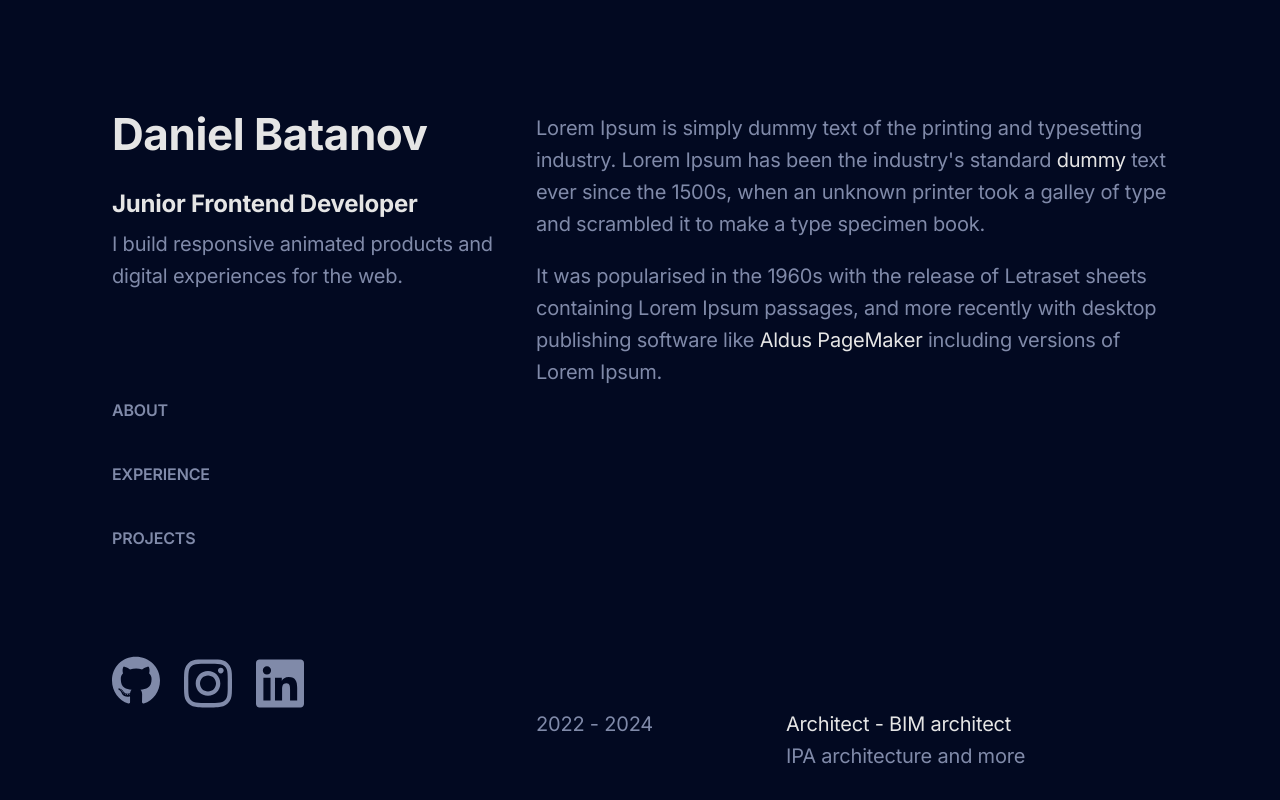
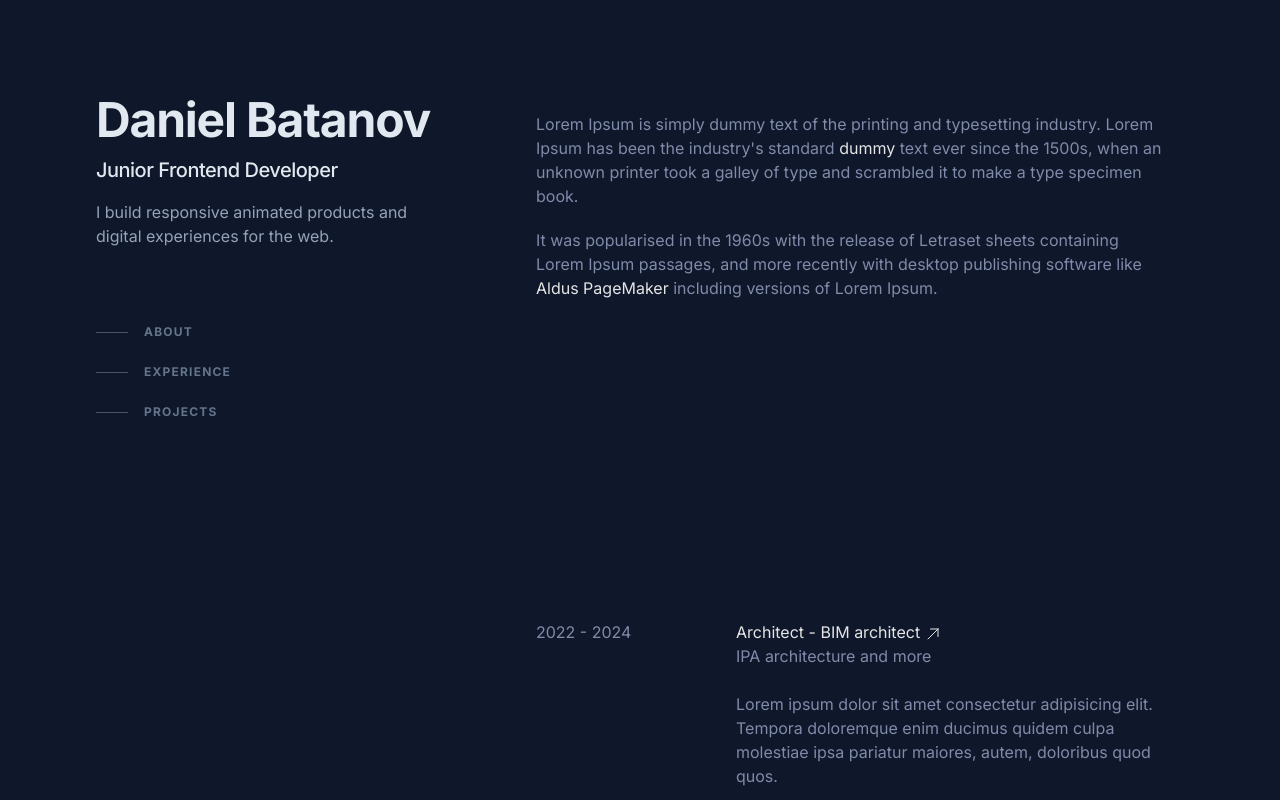
Before and after one commit to batanoffs/portfolio, a React (Vite) app: page / in a window 1280 px wide. Shown: the top 800 px of the page. Built offline with nearby package versions, Linux system fonts and the light colour scheme.

Commit message:
added more styles and improved components

```diff
--- a/src/App.tsx
+++ b/src/App.tsx
@@ -1,10 +1,9 @@
-import type { FC } from 'react'
+import type { FC, MouseEventHandler } from 'react'
 import { StickyMenu } from './components/StickyMenu'
 import { MainContent } from './components/MainContent'
-import "./index.css"
+import './index.css'
 
-interface Props {
-}
+interface Props {}
 
 interface StickyMenu {
     styles?: string
@@ -15,12 +14,41 @@ interface MainContent {
 }
 
 export const App: FC<Props> = () => {
+
+
+    const captureMouseCoordinates: MouseEventHandler<HTMLDivElement> = (e) => {
+        const x = e.clientX
+        const y = e.clientY
+        const coord = `x: ${x}, y: ${y}`
+        console.log(coord);
+    }
     return (
-        <div className={`h-dvh`}>
-            <StickyMenu styles={'flex flex-col justify-between h-dvh flex-none max-w-lg fixed pt-28 pl-28'}/>
-            <MainContent styles={'w-[1000px] absolute right-0 flex right-0 flex-col pt-28 pl-64 pr-28'}/>
+        <div className="group/spotlight relative">
+            <div onMouseMove={captureMouseCoordinates} className="pointer-events-none fixed inset-0 z-30 transition duration-300 lg:absolute h-dvh"></div>
+
+            <div className="mx-auto min-h-screen max-w-screen-xl px-6 py-12 font-sans md:px-12 md:py-20 lg:px-24 lg:py-0">
+                <a
+                    className="absolute left-0 top-0 block -translate-x-full
+                 rounded bg-gradient-to-br from-teal-400 via-blue-500 to-purple-600
+                  px-4 py-3 text-sm font-bold uppercase tracking-widest text-white
+                   focus-visible:translate-x-0"
+                    href="#content"
+                >
+                    Skip to Content
+                </a>
+                <div className="lg:flex lg:justify-between lg:gap-4">
+                    <StickyMenu
+                        styles={
+                            'lg:sticky lg:top-0 lg:flex lg:max-h-screen lg:w-1/2 lg:flex-col lg:justify-between lg:py-24'
+                        }
+                    />
+                    <MainContent
+                        styles={
+                            'w-[1000px] absolute right-0 flex right-0 flex-col pt-28 pl-64 pr-28'
+                        }
+                    />
+                </div>
+            </div>
         </div>
     )
 }
-
-// fixed top-0 w-full bg-white shadow-lg flex flex-col justify-between flex-none max-w-lg z-[100]
--- a/src/SocialIcons.tsx
+++ b/src/SocialIcons.tsx
@@ -6,36 +6,53 @@ interface Props {
 
 export const SocialIcons: FC<Props> = ({ styles }) => {
     return (
-        <div className={styles}>
+        <ul className={styles}>
             {[
                 'https://github.com/batanoffs',
                 'https://www.instagram.com/dabatanov/',
-                'https://www.linkedin.com/in/danielbatano/',
+                'https://www.linkedin.com/in/danielbatanov',
             ].map((link, index) => (
+                <li className='mr-5 text-xs shrink-0'>
                     <a
                         key={index}
                         href={link}
                         target="_blank"
                         rel="noreferrer"
-                    className="w-12 h-12 transition duration-300 ease-in-out"
+                        className="block hover:text-slate-200"
                     >
                         {index === 0 && (
-                        <svg className='hover:fill-cyan-500 fill-gray-blue' xmlns="http://www.w3.org/2000/svg" viewBox="0 0 496 512">
-                            <path color='currentColor' d="M165.9 397.4c0 2-2.3 3.6-5.2 3.6-3.3 .3-5.6-1.3-5.6-3.6 0-2 2.3-3.6 5.2-3.6 3-.3 5.6 1.3 5.6 3.6zm-31.1-4.5c-.7 2 1.3 4.3 4.3 4.9 2.6 1 5.6 0 6.2-2s-1.3-4.3-4.3-5.2c-2.6-.7-5.5 .3-6.2 2.3zm44.2-1.7c-2.9 .7-4.9 2.6-4.6 4.9 .3 2 2.9 3.3 5.9 2.6 2.9-.7 4.9-2.6 4.6-4.6-.3-1.9-3-3.2-5.9-2.9zM244.8 8C106.1 8 0 113.3 0 252c0 110.9 69.8 205.8 169.5 239.2 12.8 2.3 17.3-5.6 17.3-12.1 0-6.2-.3-40.4-.3-61.4 0 0-70 15-84.7-29.8 0 0-11.4-29.1-27.8-36.6 0 0-22.9-15.7 1.6-15.4 0 0 24.9 2 38.6 25.8 21.9 38.6 58.6 27.5 72.9 20.9 2.3-16 8.8-27.1 16-33.7-55.9-6.2-112.3-14.3-112.3-110.5 0-27.5 7.6-41.3 23.6-58.9-2.6-6.5-11.1-33.3 2.6-67.9 20.9-6.5 69 27 69 27 20-5.6 41.5-8.5 62.8-8.5s42.8 2.9 62.8 8.5c0 0 48.1-33.6 69-27 13.7 34.7 5.2 61.4 2.6 67.9 16 17.7 25.8 31.5 25.8 58.9 0 96.5-58.9 104.2-114.8 110.5 9.2 7.9 17 22.9 17 46.4 0 33.7-.3 75.4-.3 83.6 0 6.5 4.6 14.4 17.3 12.1C428.2 457.8 496 362.9 496 252 496 113.3 383.5 8 244.8 8zM97.2 352.9c-1.3 1-1 3.3 .7 5.2 1.6 1.6 3.9 2.3 5.2 1 1.3-1 1-3.3-.7-5.2-1.6-1.6-3.9-2.3-5.2-1zm-10.8-8.1c-.7 1.3 .3 2.9 2.3 3.9 1.6 1 3.6 .7 4.3-.7 .7-1.3-.3-2.9-2.3-3.9-2-.6-3.6-.3-4.3 .7zm32.4 35.6c-1.6 1.3-1 4.3 1.3 6.2 2.3 2.3 5.2 2.6 6.5 1 1.3-1.3 .7-4.3-1.3-6.2-2.2-2.3-5.2-2.6-6.5-1zm-11.4-14.7c-1.6 1-1.6 3.6 0 5.9 1.6 2.3 4.3 3.3 5.6 2.3 1.6-1.3 1.6-3.9 0-6.2-1.4-2.3-4-3.3-5.6-2z" />
+                            <svg
+                                className="hover:fill-cyan-500 fill-text-blue"
+                                xmlns="http://www.w3.org/2000/svg"
+                                viewBox="0 0 496 512"
+                            >
+                                <path
+                                    color="currentColor"
+                                    d="M165.9 397.4c0 2-2.3 3.6-5.2 3.6-3.3 .3-5.6-1.3-5.6-3.6 0-2 2.3-3.6 5.2-3.6 3-.3 5.6 1.3 5.6 3.6zm-31.1-4.5c-.7 2 1.3 4.3 4.3 4.9 2.6 1 5.6 0 6.2-2s-1.3-4.3-4.3-5.2c-2.6-.7-5.5 .3-6.2 2.3zm44.2-1.7c-2.9 .7-4.9 2.6-4.6 4.9 .3 2 2.9 3.3 5.9 2.6 2.9-.7 4.9-2.6 4.6-4.6-.3-1.9-3-3.2-5.9-2.9zM244.8 8C106.1 8 0 113.3 0 252c0 110.9 69.8 205.8 169.5 239.2 12.8 2.3 17.3-5.6 17.3-12.1 0-6.2-.3-40.4-.3-61.4 0 0-70 15-84.7-29.8 0 0-11.4-29.1-27.8-36.6 0 0-22.9-15.7 1.6-15.4 0 0 24.9 2 38.6 25.8 21.9 38.6 58.6 27.5 72.9 20.9 2.3-16 8.8-27.1 16-33.7-55.9-6.2-112.3-14.3-112.3-110.5 0-27.5 7.6-41.3 23.6-58.9-2.6-6.5-11.1-33.3 2.6-67.9 20.9-6.5 69 27 69 27 20-5.6 41.5-8.5 62.8-8.5s42.8 2.9 62.8 8.5c0 0 48.1-33.6 69-27 13.7 34.7 5.2 61.4 2.6 67.9 16 17.7 25.8 31.5 25.8 58.9 0 96.5-58.9 104.2-114.8 110.5 9.2 7.9 17 22.9 17 46.4 0 33.7-.3 75.4-.3 83.6 0 6.5 4.6 14.4 17.3 12.1C428.2 457.8 496 362.9 496 252 496 113.3 383.5 8 244.8 8zM97.2 352.9c-1.3 1-1 3.3 .7 5.2 1.6 1.6 3.9 2.3 5.2 1 1.3-1 1-3.3-.7-5.2-1.6-1.6-3.9-2.3-5.2-1zm-10.8-8.1c-.7 1.3 .3 2.9 2.3 3.9 1.6 1 3.6 .7 4.3-.7 .7-1.3-.3-2.9-2.3-3.9-2-.6-3.6-.3-4.3 .7zm32.4 35.6c-1.6 1.3-1 4.3 1.3 6.2 2.3 2.3 5.2 2.6 6.5 1 1.3-1.3 .7-4.3-1.3-6.2-2.2-2.3-5.2-2.6-6.5-1zm-11.4-14.7c-1.6 1-1.6 3.6 0 5.9 1.6 2.3 4.3 3.3 5.6 2.3 1.6-1.3 1.6-3.9 0-6.2-1.4-2.3-4-3.3-5.6-2z"
+                                />
                             </svg>
                         )}
                         {index === 1 && (
-                        <svg className='hover:fill-cyan-500 fill-gray-blue'  xmlns="http://www.w3.org/2000/svg" viewBox="0 0 448 512">
+                            <svg
+                                className="hover:fill-cyan-500 fill-text-blue"
+                                xmlns="http://www.w3.org/2000/svg"
+                                viewBox="0 0 448 512"
+                            >
                                 <path d="M224.1 141c-63.6 0-114.9 51.3-114.9 114.9s51.3 114.9 114.9 114.9S339 319.5 339 255.9 287.7 141 224.1 141zm0 189.6c-41.1 0-74.7-33.5-74.7-74.7s33.5-74.7 74.7-74.7 74.7 33.5 74.7 74.7-33.6 74.7-74.7 74.7zm146.4-194.3c0 14.9-12 26.8-26.8 26.8-14.9 0-26.8-12-26.8-26.8s12-26.8 26.8-26.8 26.8 12 26.8 26.8zm76.1 27.2c-1.7-35.9-9.9-67.7-36.2-93.9-26.2-26.2-58-34.4-93.9-36.2-37-2.1-147.9-2.1-184.9 0-35.8 1.7-67.6 9.9-93.9 36.1s-34.4 58-36.2 93.9c-2.1 37-2.1 147.9 0 184.9 1.7 35.9 9.9 67.7 36.2 93.9s58 34.4 93.9 36.2c37 2.1 147.9 2.1 184.9 0 35.9-1.7 67.7-9.9 93.9-36.2 26.2-26.2 34.4-58 36.2-93.9 2.1-37 2.1-147.8 0-184.8zM398.8 388c-7.8 19.6-22.9 34.7-42.6 42.6-29.5 11.7-99.5 9-132.1 9s-102.7 2.6-132.1-9c-19.6-7.8-34.7-22.9-42.6-42.6-11.7-29.5-9-99.5-9-132.1s-2.6-102.7 9-132.1c7.8-19.6 22.9-34.7 42.6-42.6 29.5-11.7 99.5-9 132.1-9s102.7-2.6 132.1 9c19.6 7.8 34.7 22.9 42.6 42.6 11.7 29.5 9 99.5 9 132.1s2.7 102.7-9 132.1z" />
                             </svg>
                         )}
                         {index === 2 && (
-                        <svg className='hover:fill-cyan-500 fill-gray-blue' xmlns="http://www.w3.org/2000/svg" viewBox="0 0 448 512">
+                            <svg
+                                className="hover:fill-cyan-500 fill-text-blue"
+                                xmlns="http://www.w3.org/2000/svg"
+                                viewBox="0 0 448 512"
+                            >
                                 <path d="M416 32H31.9C14.3 32 0 46.5 0 64.3v383.4C0 465.5 14.3 480 31.9 480H416c17.6 0 32-14.5 32-32.3V64.3c0-17.8-14.4-32.3-32-32.3zM135.4 416H69V202.2h66.5V416zm-33.2-243c-21.3 0-38.5-17.3-38.5-38.5S80.9 96 102.2 96c21.2 0 38.5 17.3 38.5 38.5 0 21.3-17.2 38.5-38.5 38.5zm282.1 243h-66.4V312c0-24.8-.5-56.7-34.5-56.7-34.6 0-39.9 27-39.9 54.9V416h-66.4V202.2h63.7v29.2h.9c8.9-16.8 30.6-34.5 62.9-34.5 67.2 0 79.7 44.3 79.7 101.9V416z" />
                             </svg>
                         )}
                     </a>
+                </li>
             ))}
-        </div>
+        </ul>
     )
 }
--- a/src/components/MainContent.tsx
+++ b/src/components/MainContent.tsx
@@ -1,5 +1,5 @@
 import { FC } from 'react'
-
+import line from '../components/assets/line.svg'
 import data from '../data.json'
 
 type Props = {
@@ -10,14 +10,14 @@ export const MainContent: FC<Props> = ({ styles }) => {
     return (
         <div className={styles}>
             <div id="about" className="mb-80">
-                <p className="text-gray-blue text-base mb-5">
+                <p className="text-text-blue text-base mb-5">
                     Lorem Ipsum is simply dummy text of the printing and typesetting industry. Lorem
                     Ipsum has been the industry's standard
                     <span className="text-white text-base"> dummy </span>
                     text ever since the 1500s, when an unknown printer took a galley of type and
                     scrambled it to make a type specimen book.
                 </p>
-                <p className="text-gray-blue text-base">
+                <p className="text-text-blue text-base">
                     It was popularised in the 1960s with the release of Letraset sheets containing
                     Lorem Ipsum passages, and more recently with desktop publishing software like
                     <span className="text-white text-base"> Aldus PageMaker </span>including
@@ -29,15 +29,33 @@ export const MainContent: FC<Props> = ({ styles }) => {
                     {data.work.map((work) => (
                         <li
                             key={work.id}
-                            className="flex mb-20 border-solid border-1 border-gray-blue"
+                            className="flex mb-20 border-solid border-1 border-text-blue
+                            hover:border-solid hover:border hover:border-text-blue hover:rounded-md
+                            hover:bg-hover-blue"
                         >
-                            <div className="flex-shrink-0 w-[250px]">
-                                <p className="text-gray-blue text-base">{work.date}</p>
+                            <div className="flex-shrink-0 w-[200px]">
+                                <p className="text-text-blue text-base">{work.date}</p>
                             </div>
                             <div className="flex flex-col">
-                                <h2 className="text-white text-base">{work.position}</h2>
-                                <h3 className="text-gray-blue text-base mb-6 ">{work.company}</h3>
-                                <p className="text-gray-blue text-base ">{work.description}</p>
+                                <h2 className="text-white text-base">
+                                    {work.position}{' '}
+                                    <svg
+                                        xmlns="http://www.w3.org/2000/svg"
+                                        fill="none"
+                                        viewBox="0 0 24 24"
+                                        strokeWidth={1.5}
+                                        stroke="currentColor"
+                                        className="w-4 h-4 inline-block"
+                                    >
+                                        <path
+                                            strokeLinecap="round"
+                                            strokeLinejoin="round"
+                                            d="m4.5 19.5 15-15m0 0H8.25m11.25 0v11.25"
+                                        />
+                                    </svg>
+                                </h2>
+                                <h3 className="text-text-blue text-base mb-6">{work.company}</h3>
+                                <p className="text-text-blue text-base">{work.description}</p>
                             </div>
                         </li>
                     ))}
@@ -46,13 +64,16 @@ export const MainContent: FC<Props> = ({ styles }) => {
             <section id="projects">
                 <ul>
                     {data.projects.map((project) => (
-                        <li className="flex mb-20 hover:border-solid hover:border hover:border-gray-blue hover:rounded-xl">
+                        <li className="flex mb-20 hover:border-solid hover:border hover:border-text-blue hover:rounded-xl">
                             <div className="flex-shrink-0 w-[250px]">
-                                <img src={project.image} className="w-[200px] overflow-hidden aspect-auto"/>
+                                <img
+                                    src={project.image}
+                                    className="w-[200px] overflow-hidden aspect-auto"
+                                />
                             </div>
                             <div className="flex flex-col">
                                 <h2 className="text-white text-base">{project.title}</h2>
-                                <p className="text-gray-blue text-base ">{project.description}</p>
+                                <p className="text-text-blue text-base ">{project.description}</p>
                             </div>
                         </li>
                     ))}
--- a/src/components/StickyMenu.tsx
+++ b/src/components/StickyMenu.tsx
@@ -13,24 +13,72 @@ export const StickyMenu: FC<Props> = ({ styles }) => {
     return (
         <div className={styles}>
             <div className="">
-                <h1 className="text-white text-xl mb-8">Daniel Batanov</h1>
-                <h2 className="text-white text-lg mb-2">Junior Frontend Developer</h2>
-                <span className="text-gray-blue text-base">
+                <h1 className="text-4xl font-bold tracking-tight text-slate-200 sm:text-5xl">
+                    <a href="#/">Daniel Batanov </a>
+                </h1>
+                <h2 className="mt-3 text-lg font-medium tracking-tight text-slate-200 sm:text-xl">
+                    Junior Frontend Developer
+                </h2>
+                <p className="mt-4 max-w-xs leading-normal">
                     I build responsive animated products and digital experiences for the web.
+                </p>
+            </div>
+            <nav className="flex flex-col gap-8" aria-label="In-page jump links">
+                <ul className="mt-16 w-max">
+                    <li>
+                        <a className="group flex items-center py-3 active" href="#about">
+                            <span
+                                className="nav-indicator mr-4 h-px w-8 bg-slate-600
+                                transition-all group-hover:w-16 group-hover:bg-slate-200
+                                group-disabled:group-focus-visible:w-16 group-focus-visible:bg-slate-200
+                                motion-reduce:transition-none"
+                            ></span>
+                            <span
+                                className="nav-text text-xs font-bold uppercase tracking-widest
+                             text-slate-500 group-hover:text-slate-200
+                              group-focus-visible:text-slate-200"
+                            >
+                                About
                             </span>
-            </div>
-            <ul className="text-gray-blue  text-small list-image-none uppercase flex flex-col gap-8">
-                <li className="hover:list-image-line">
-                    <a className='hover:text-cyan-500' href="#about">About</a>
+                        </a>
                     </li>
                     <li>
-                    <a className='hover:text-cyan-500' href="#experience">Experience</a>
+                        <a className="group flex items-center py-3 active" href="#experience">
+                            <span
+                                className="nav-indicator mr-4 h-px w-8 bg-slate-600
+                                transition-all group-hover:w-16 group-hover:bg-slate-200
+                                group-disabled:group-focus-visible:w-16 group-focus-visible:bg-slate-200
+                                motion-reduce:transition-none"
+                            ></span>
+                            <span
+                                className="nav-text text-xs font-bold uppercase tracking-widest
+                             text-slate-500 group-hover:text-slate-200
+                              group-focus-visible:text-slate-200"
+                            >
+                                Experience
+                            </span>
+                        </a>
                     </li>
                     <li>
-                    <a className='hover:text-cyan-500' href="#projects">Projects</a>
+                        <a className="group flex items-center py-3 active" href="#projects">
+                            <span
+                                className="nav-indicator mr-4 h-px w-8 bg-slate-600
+                                transition-all group-hover:w-16 group-hover:bg-slate-200
+                                group-disabled:group-focus-visible:w-16 group-focus-visible:bg-slate-200
+                                motion-reduce:transition-none"
+                            ></span>
+                            <span
+                                className="nav-text text-xs font-bold uppercase
+                                tracking-widest text-slate-500 group-hover:text-slate-200
+                              group-focus-visible:text-slate-200"
+                            >
+                                Projects
+                            </span>
+                        </a>
                     </li>
                 </ul>
-            <SocialIcons styles={'flex gap-6 w-auto mb-24'} />
+            </nav>
+            <SocialIcons styles={'ml-1 mt-8 flex items-center'} />
         </div>
     )
 }
--- a/src/index.css
+++ b/src/index.css
@@ -5,10 +5,11 @@
 
 @layer base {
     html {
-        @apply bg-[#020921];
         font-family: "Inter", sans-serif;
     }
 }
+
+/* remove scroll bar */
 
 html::-webkit-scrollbar {
     display: none;
--- a/tailwind.config.js
+++ b/tailwind.config.js
@@ -16,28 +16,6 @@ export default {
       sans: ['Inter', 'sans-serif'],
       serif: ['Merriweather', 'serif'],
     },
-    fontSize: {
-      'small': ['1rem', { //20
-        lineHeight: '2rem',
-        letterSpacing: '-0.01em',
-        fontWeight: '600',
-      }],
-      'base': ['1.25rem', { //20
-        lineHeight: '2rem',
-        letterSpacing: '-0.01em',
-        fontWeight: '400',
-      }],
-      'lg': ['1.5rem', { //24
-        lineHeight: '2rem',
-        letterSpacing: '-0.01em',
-        fontWeight: '700',
-      }],
-      'xl': ['2.75rem', { //48
-        lineHeight: '1',
-        letterSpacing: '-0.01em',
-        fontWeight: '700',
-      }],
-    },
     listStyleImage: {
             none: 'none',
             line: `url("./src/components/assets/line.svg")`,
@@ -52,10 +30,14 @@ export default {
       },
       colors: {
         'blue': '#020921',
+        'hover-blue': '#0d142b',
         'white': '#e5e5e5',
-        'gray-blue': '#808AA9',
+        'text-blue': '#808AA9',
         "pink": '#a251db',
       },
+      // animation: {
+      //   'cursor': 'spin 3s linear infinite',
+      // }
     }
   },
   plugins: [],
```
Also changed, not shown: index.html (+5 -2 lines), src/catch.tsx (added). Lines whose indentation alone changed are shown as unchanged.
